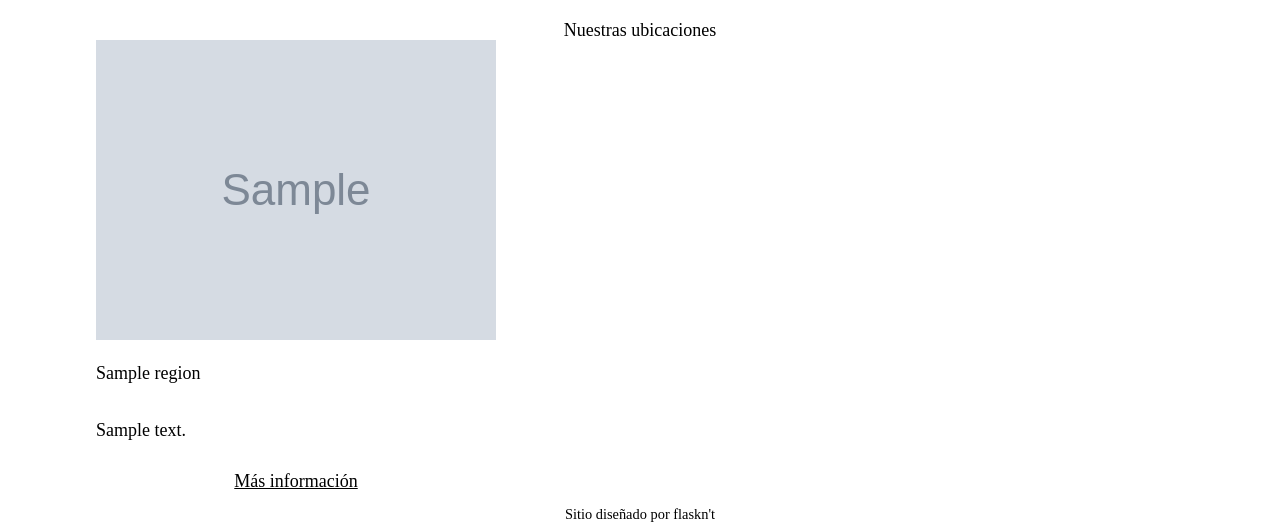
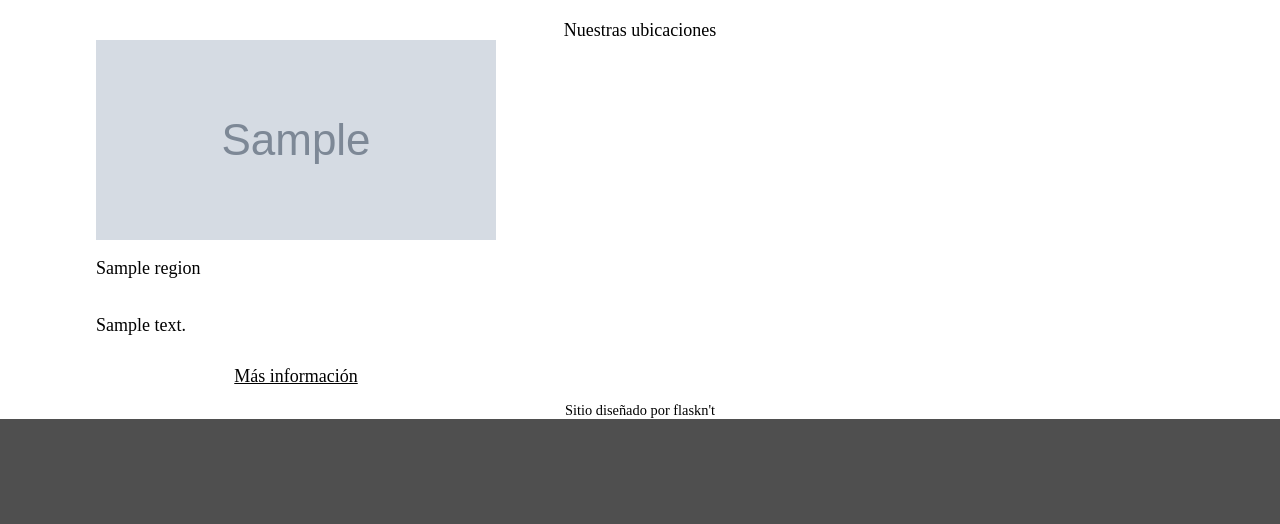
Before and after one commit to MatuMasaru/introTP, a Flask app: template hoteleriaWeb/templates/index.html in a window 1280 px wide. Shown: the part 1208-1732 px from the top of the page. After the commit the page ends 1627 px from the top, so only its background shows below. Run offline with Flask 3, Linux system fonts and the light colour scheme; the template is opened without the code that fills it: most values are stand-ins (such as "Sample title", 1, 10 or a date in 2020); grey boxes marked "Sample" are stand-in pictures; some libraries are stand-ins or nearby versions.

Commit message:
#19: Web - Fix: Imagenes de hoteles con tamaño fijo y wrap del contenedor

```diff
--- a/hoteleriaWeb/static/css/index.css
+++ b/hoteleriaWeb/static/css/index.css
@@ -231,6 +231,14 @@
 
     .card__image {
       padding: 0;
+      overflow: hidden;
+      height: 200px;
+
+      img {
+        object-fit: cover;
+        width: 100%;
+        height: 100%;
+      }
     }
   }
 }
@@ -253,6 +261,7 @@
   #hoteles {
     .hoteles__container {
       flex-direction: row;
+      flex-wrap: wrap;
       align-items: flex-start;
     }
   }
```
